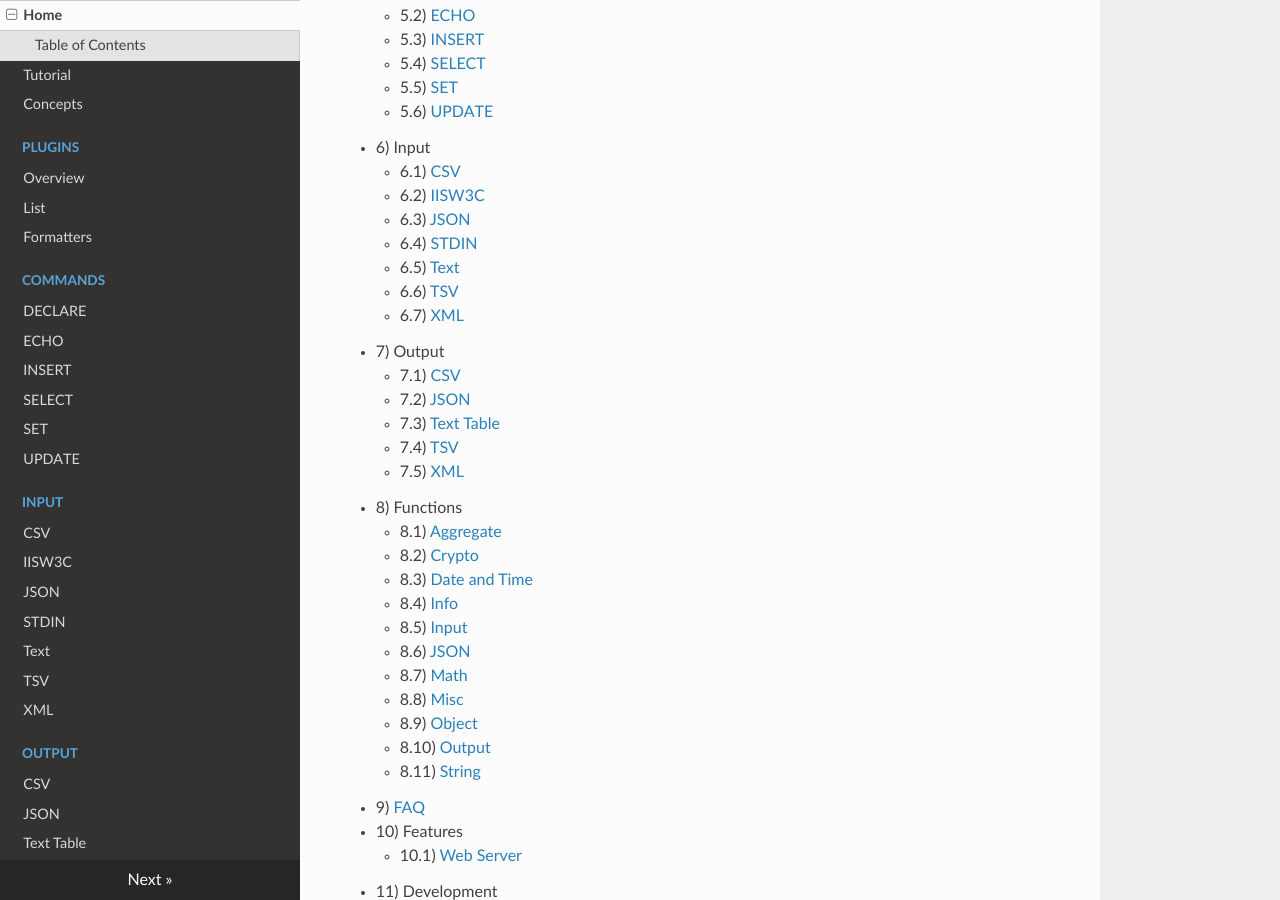
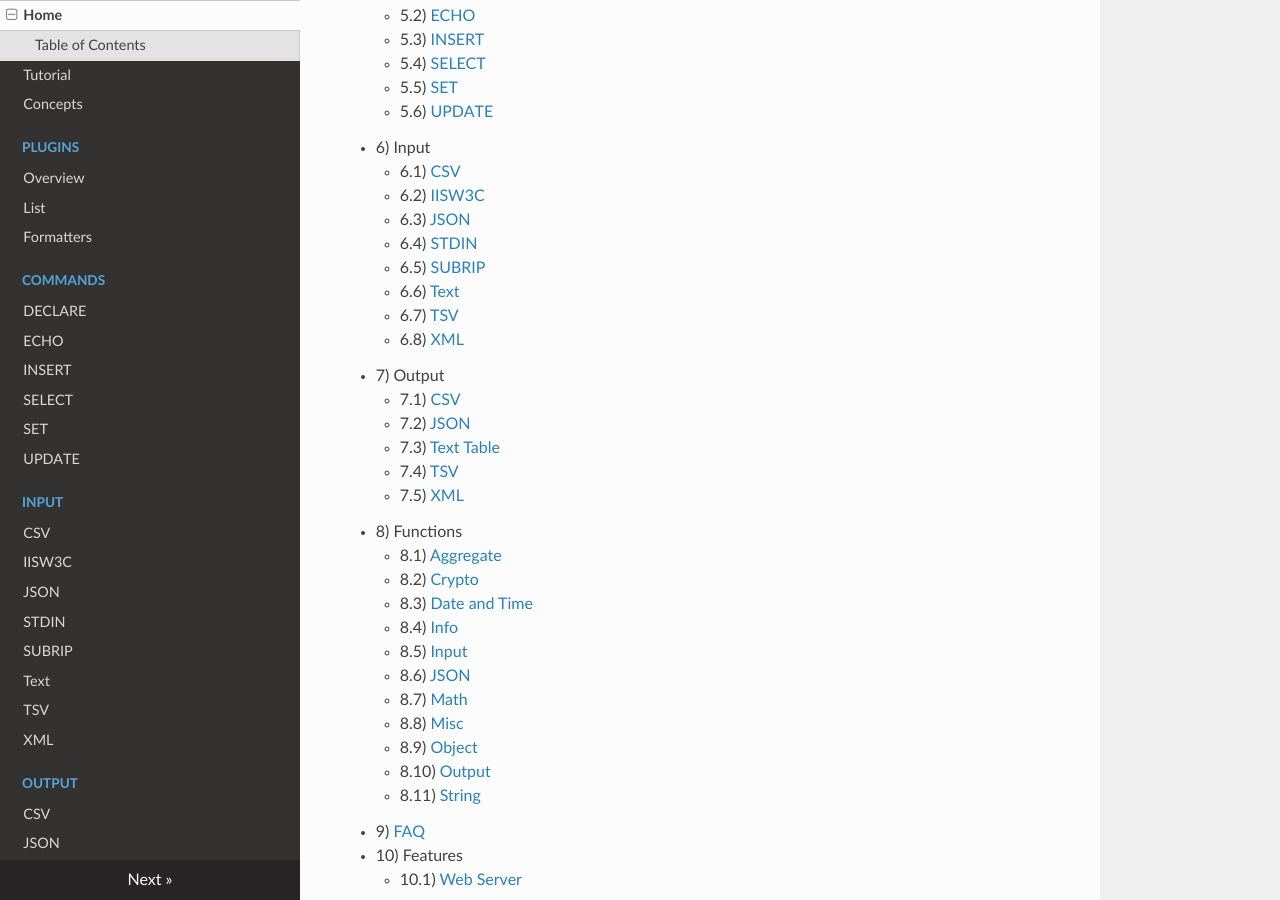
Before and after one commit to krasninja/querycat, an MkDocs documentation site: the page built from docs/index.md, in a window 1280 px wide and 900 px high, scrolled down 572 px. Built offline with MkDocs 1.6.1, drawn with Linux system fonts in a browser that asks for light colours; nearby versions of some CDN libraries.

Commit message:
Add documentation about SubRip

```diff
--- a/docs/index.md
+++ b/docs/index.md
@@ -23,9 +23,10 @@ Just imagine that everything in the world is a table, and you can process it usi
     - 6.2) [IISW3C](input/iisw3c)
     - 6.3) [JSON](input/json)
     - 6.4) [STDIN](input/stdin)
-    - 6.5) [Text](input/text-line)
-    - 6.6) [TSV](input/tsv)
-    - 6.7) [XML](input/xml)
+    - 6.5) [SUBRIP](input/subrip)
+    - 6.6) [Text](input/text-line)
+    - 6.7) [TSV](input/tsv)
+    - 6.8) [XML](input/xml)
 - 7) Output
     - 7.1) [CSV](output/csv)
     - 7.2) [JSON](output/json)
--- a/mkdocs.yml
+++ b/mkdocs.yml
@@ -19,6 +19,7 @@ nav:
     - 'IISW3C': input/iisw3c.md
     - 'JSON': input/json.md
     - 'STDIN': input/stdin.md
+    - 'SUBRIP': input/subrip.md
     - 'Text': input/text-line.md
     - 'TSV': input/tsv.md
     - 'XML': input/xml.md
```
Also changed, not shown: docs/input/subrip.md (added, +26 -0 lines).
